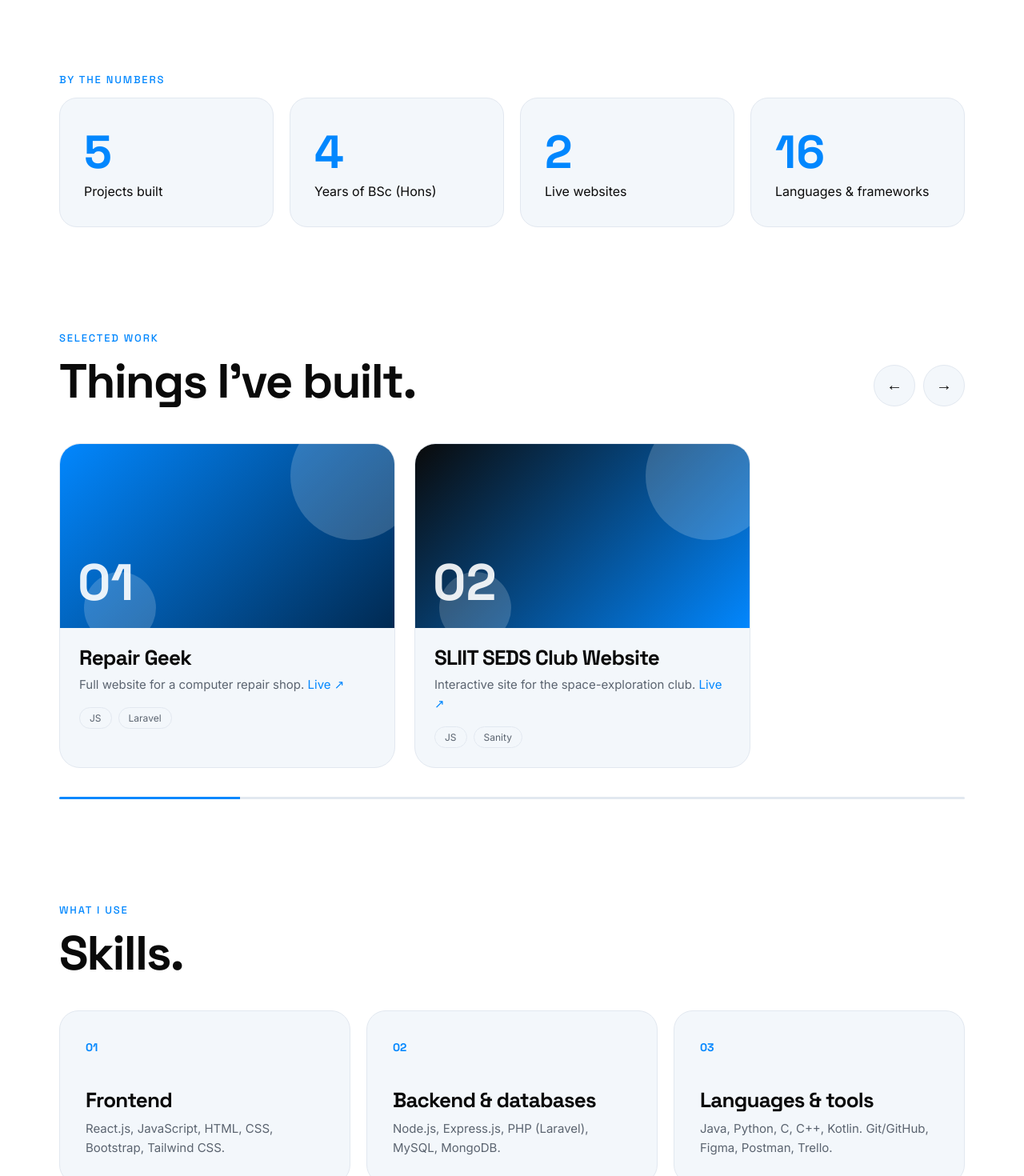
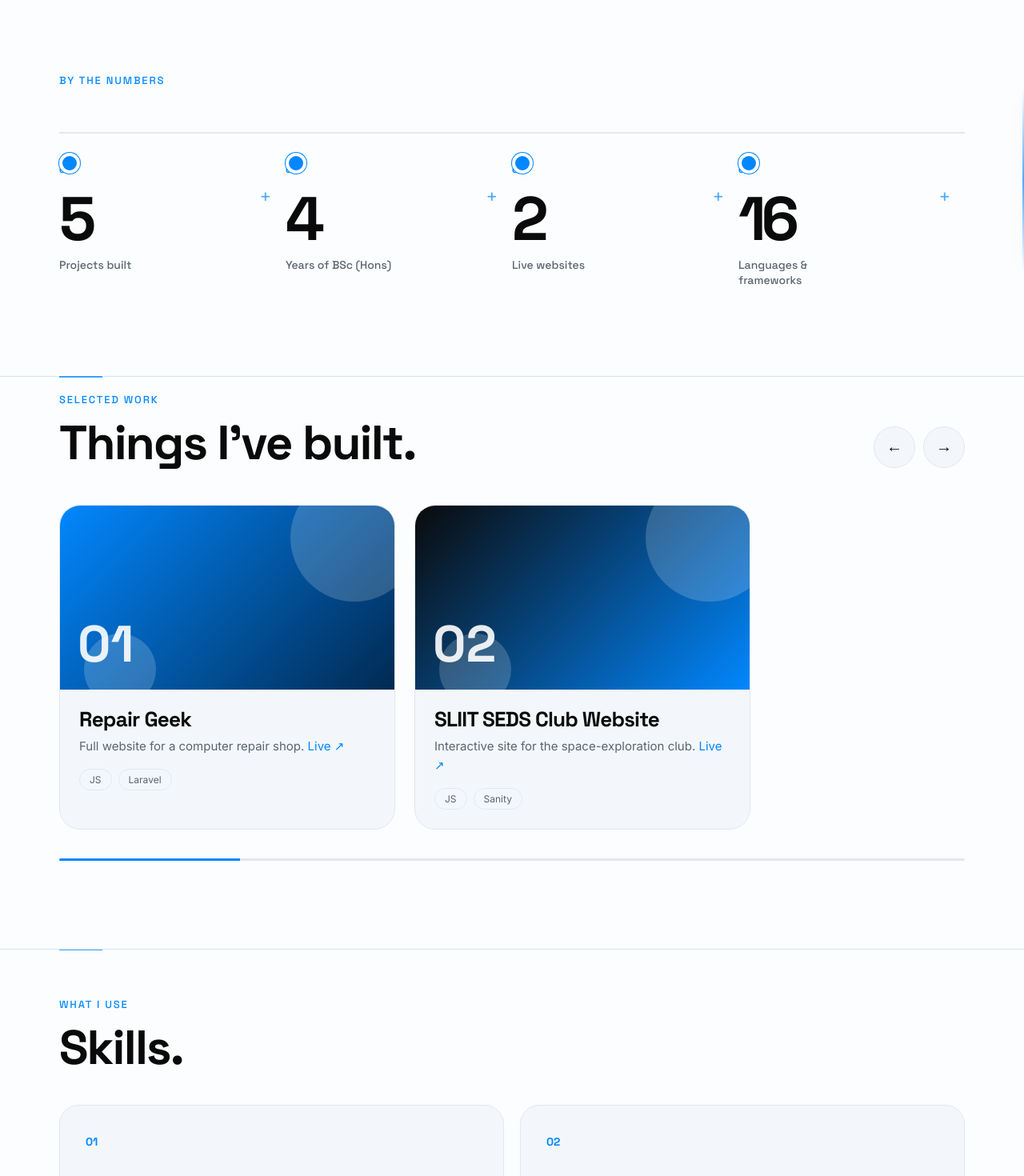
Before and after one commit to DKLakshman/My-Portfolio, a React (Vite) app in the folder client/: page / in a window 1280 px wide. Shown: the part 940-2410 px from the top of the page at 80% size. Built offline with nearby package versions, Linux system fonts and the light colour scheme; no server answers.

Commit message:
2nd sectuon

```diff
--- a/client/src/App.jsx
+++ b/client/src/App.jsx
@@ -64,7 +64,7 @@ function Activities() {
     return () => clearInterval(id);
   }, [i]);
   return (
-    <section style={{ paddingTop: 20 }}>
+    <section className="activities-section" style={{ paddingTop: 60 }}>
       <div className="wrap">
         <div className="tag" style={{ textAlign: 'center' }}>Beyond code</div>
         <div className="q">
@@ -100,24 +100,33 @@ export default function App() {
 
       <div className="mq"><div>{[...marquee, ...marquee].map((m, i) => <span key={i}>{m}</span>)}</div></div>
 
-      <section><div className="wrap">
+      <section className="numbers-section book-section"><Reveal className="book-page" direction="book" repeat><div className="wrap">
         <Reveal><div className="tag">By the numbers</div></Reveal>
-        <div className="stats">{stats.map((s) => <Reveal key={s.label} className="stat"><CountUp to={s.to} />{s.label}</Reveal>)}</div>
-      </div></section>
+        <div className="stats timeline-stats">
+          {stats.map((s, i) => (
+            <Reveal key={s.label} className="stat" delay={i * 0.08}>
+              <span className="stat-index">0{i + 1}</span>
+              <CountUp to={s.to} />
+              <span className="stat-label">{s.label}</span>
+              <span className="stat-mark">+</span>
+            </Reveal>
+          ))}
+        </div>
+      </div></Reveal></section>
 
       <Projects />
 
-      <section id="services" style={{ paddingTop: 20 }}><div className="wrap">
-        <Reveal><div className="tag">What I use</div><h2>Skills.</h2></Reveal>
-        <div className="grid">
-          {skills.map((s, i) => <Reveal key={s.title} className="svc" delay={i * 0.1}><span className="n">0{i + 1}</span><h3>{s.title}</h3><p>{s.text}</p></Reveal>)}
+      <section id="services" className="skills-section" style={{ paddingTop: 60 }}><div className="wrap">
+        <Reveal variant="lift" repeat><div className="tag">What I use</div><h2>Skills.</h2></Reveal>
+        <div className="grid skills-grid">
+          {skills.map((s, i) => <Reveal key={s.title} className="svc" variant="lift" delay={i * 0.14} repeat><span className="n">0{i + 1}</span><h3>{s.title}</h3><p>{s.text}</p></Reveal>)}
         </div>
       </div></section>
 
       <Journey />
       <Activities />
 
-      <section id="contact" style={{ paddingTop: 20 }}><div className="wrap">
+      <section id="contact" className="contact-section" style={{ paddingTop: 20 }}><div className="wrap">
         <Reveal className="cta">
           <div className="tag">Contact</div>
           <h2>Got an idea?<br /><span className="grad">Let’s build it.</span></h2>
--- a/client/src/components/Projects.jsx
+++ b/client/src/components/Projects.jsx
@@ -29,7 +29,7 @@ export default function Projects() {
   };
 
   return (
-    <section id="work" style={{ paddingTop: 20 }}>
+    <section id="work" className="projects-section" style={{ paddingTop: 20 }}>
       <div className="wrap sh">
         <Reveal><div className="tag">Selected work</div><h2>Things I’ve built.</h2></Reveal>
         <div className="arrows">
--- a/client/src/components/Reveal.jsx
+++ b/client/src/components/Reveal.jsx
@@ -1,9 +1,24 @@
 import { motion } from 'framer-motion';
 
-export default function Reveal({ children, delay = 0, className }) {
+export default function Reveal({ children, delay = 0, className, direction, repeat = false, variant }) {
+  const fromRight = direction === 'right';
+  const fromLeft = direction === 'left';
+  const bookPage = direction === 'book';
+  const lift = variant === 'lift';
+
   return (
-    <motion.div className={className} initial={{ opacity: 0, y: 40 }} whileInView={{ opacity: 1, y: 0 }}
-      viewport={{ once: true, amount: 0.2 }} transition={{ duration: 0.8, ease: [0.2, 0.8, 0.2, 1], delay }}>
+    <motion.div className={className} initial={{
+      opacity: 0,
+      x: lift ? 0 : bookPage ? 90 : fromRight ? 110 : fromLeft ? -110 : 0,
+      y: lift ? 55 : bookPage || direction ? 0 : 40,
+      scale: lift ? 0.92 : 1,
+      rotateX: lift ? 8 : 0,
+      rotateY: bookPage ? -78 : 0,
+      filter: lift ? 'blur(8px)' : 'blur(0px)',
+      transformPerspective: bookPage || lift ? 1400 : 0,
+    }}
+      whileInView={{ opacity: 1, x: 0, y: 0, scale: 1, rotateX: 0, rotateY: 0, filter: 'blur(0px)' }}
+      viewport={{ once: !repeat, amount: bookPage ? 0.35 : 0.2 }} transition={{ duration: bookPage ? 1.15 : 0.9, ease: [0.2, 0.8, 0.2, 1], delay }}>
       {children}
     </motion.div>
   );
--- a/client/src/data.js
+++ b/client/src/data.js
@@ -11,6 +11,7 @@ export const stats = [
 export const skills = [
   { title: 'Frontend', text: 'React.js, JavaScript, HTML, CSS, Bootstrap, Tailwind CSS.' },
   { title: 'Backend & databases', text: 'Node.js, Express.js, PHP (Laravel), MySQL, MongoDB.' },
+  { title: 'AI & machine learning', text: 'Python, MediaPipe, EfficientNet, dataset preparation, model training and evaluation.' },
   { title: 'Languages & tools', text: 'Java, Python, C, C++, Kotlin. Git/GitHub, Figma, Postman, Trello.' },
 ];
 
--- a/client/src/index.css
+++ b/client/src/index.css
@@ -1,7 +1,7 @@
 
-:root{--brand:#0287fe;--bg:#fff;--fg:#0a0a0a;--muted:#5b6470;--card:#f3f7fb;--line:#e2e8f0;--glow:rgba(2,135,254,.18);--grad-deep:#090d14;color-scheme:light;box-sizing:border-box;padding-top:env(safe-area-inset-top,0px);padding-bottom:env(safe-area-inset-bottom,0px)}
-@media (prefers-color-scheme:dark){:root:not([data-theme="light"]){--bg:#000;--fg:#fff;--muted:#9aa5b1;--card:#0d1117;--line:#1c242e;--glow:rgba(2,135,254,.35);--grad-deep:#7cc4ff;color-scheme:dark}}
-:root[data-theme="dark"]{--bg:#000;--fg:#fff;--muted:#9aa5b1;--card:#0d1117;--line:#1c242e;--glow:rgba(2,135,254,.35);--grad-deep:#7cc4ff;color-scheme:dark}
+:root{--brand:#0287fe;--bg:#fff;--fg:#0a0a0a;--muted:#5b6470;--card:#f3f7fb;--line:#e2e8f0;--section-line:#d8e2eb;--section-tint:#fbfdff;--glow:rgba(2,135,254,.18);--grad-deep:#090d14;color-scheme:light;box-sizing:border-box;padding-top:env(safe-area-inset-top,0px);padding-bottom:env(safe-area-inset-bottom,0px)}
+@media (prefers-color-scheme:dark){:root:not([data-theme="light"]){--bg:#000;--fg:#fff;--muted:#9aa5b1;--card:#0d1117;--line:#1c242e;--section-line:#1c2a38;--section-tint:#03070b;--glow:rgba(2,135,254,.35);--grad-deep:#7cc4ff;color-scheme:dark}}
+:root[data-theme="dark"]{--bg:#000;--fg:#fff;--muted:#9aa5b1;--card:#0d1117;--line:#1c242e;--section-line:#1c2a38;--section-tint:#03070b;--glow:rgba(2,135,254,.35);--grad-deep:#7cc4ff;color-scheme:dark}
 html{scroll-behavior:smooth;scroll-padding-top:env(safe-area-inset-top,0px)}
 *{box-sizing:border-box;margin:0}
 body{background:var(--bg);color:var(--fg);font:16px/1.6 Inter,system-ui,sans-serif;overflow-x:hidden;transition:background .4s,color .4s}
@@ -9,6 +9,9 @@ h1,h2,h3,.disp{font-family:"Space Grotesk",Inter,system-ui,sans-serif;line-heigh
 a{color:inherit;text-decoration:none}
 .wrap{max-width:1180px;margin:auto;padding:0 24px}
 section{padding:110px 0}
+.numbers-section,.projects-section,.skills-section,#journey,.activities-section,.contact-section{position:relative;border-top:1px solid var(--section-line);background:var(--section-tint)}
+.numbers-section::before,.projects-section::before,.skills-section::before,#journey::before,.activities-section::before,.contact-section::before{content:"";position:absolute;top:-1px;left:max(24px,calc((100% - 1132px) / 2));width:54px;height:2px;background:var(--brand);opacity:.75}
+.numbers-section::after,.projects-section::after,.skills-section::after,#journey::after,.activities-section::after,.contact-section::after{content:"";position:absolute;right:max(24px,calc((100% - 1132px) / 2));top:-1px;width:7px;height:1px;background:var(--section-line)}
 .tag{color:var(--brand);font:500 13px "Space Grotesk",sans-serif;letter-spacing:.14em;text-transform:uppercase;margin-bottom:14px}
 h2{font-size:clamp(34px,5vw,60px);margin-bottom:40px}
 #bar{position:fixed;top:0;left:0;height:3px;background:var(--brand);z-index:60}
@@ -54,10 +57,22 @@ h1{font-size:clamp(46px,8vw,104px)}
 @keyframes mq{to{transform:translateX(-50%)}}
 /* reveal */
 .rv{opacity:0;transform:translateY(40px);transition:opacity .9s,transform .9s cubic-bezier(.2,.8,.2,1)}.rv.in{opacity:1;transform:none}
+/* book-opening feature page */
+.book-section{overflow:hidden;perspective:1600px}
+.book-page{transform-origin:right center;backface-visibility:hidden;will-change:transform,opacity;position:relative}
+.book-page::before{content:"";position:absolute;top:7%;bottom:7%;right:0;width:2px;background:linear-gradient(180deg,transparent,var(--brand),transparent);opacity:.7;box-shadow:0 0 24px var(--glow);pointer-events:none}
 /* stats */
-.stats{display:grid;grid-template-columns:repeat(auto-fit,minmax(200px,1fr));gap:20px}
-.stat{padding:30px;border:1px solid var(--line);border-radius:22px;background:var(--card)}
-.stat b{font:700 58px "Space Grotesk",sans-serif;color:var(--brand);display:block}
+.timeline-stats{display:grid;grid-template-columns:repeat(4,minmax(0,1fr));position:relative;padding-top:34px}
+.timeline-stats::before{content:"";position:absolute;left:0;right:0;top:42px;height:2px;background:var(--line)}
+.stat{min-height:175px;position:relative;padding:48px 18px 0 0;transition:transform .3s ease}
+.stat::before{content:"";position:absolute;top:34px;left:0;width:18px;height:18px;border:4px solid var(--bg);border-radius:50%;background:var(--brand);box-shadow:0 0 0 1px var(--brand);z-index:1;transition:transform .3s,box-shadow .3s}
+.stat:hover{transform:translateY(-6px)}
+.stat:hover::before{transform:scale(1.35);box-shadow:0 0 0 7px var(--glow)}
+.stat-index{display:block;font:600 11px "Space Grotesk",sans-serif;letter-spacing:.12em;color:var(--brand);margin-bottom:20px}
+.stat b{font:700 clamp(46px,6vw,78px)/.9 "Space Grotesk",sans-serif;letter-spacing:-.08em;color:var(--fg);display:inline-block}
+.stat-label{display:block;max-width:150px;font:500 14px/1.35 "Space Grotesk",sans-serif;color:var(--muted);margin-top:14px}
+.stat-mark{position:absolute;right:18px;top:70px;font-size:22px;color:var(--brand);opacity:.7}
+@media(max-width:700px){.timeline-stats{grid-template-columns:1fr;gap:0;padding:0 0 0 30px}.timeline-stats::before{left:8px;right:auto;top:0;bottom:0;width:2px;height:auto}.timeline-stats .stat{min-height:125px;padding:4px 0 24px 28px}.timeline-stats .stat::before{top:5px;left:-30px}.timeline-stats .stat-index{margin-bottom:10px}.timeline-stats .stat-mark{top:30px;right:12px}}
 /* slider */
 .sh{display:flex;justify-content:space-between;align-items:end;gap:20px}
 .arrows{display:flex;gap:10px;margin-bottom:40px}
@@ -77,11 +92,15 @@ h1{font-size:clamp(46px,8vw,104px)}
 .tags{display:flex;gap:8px;margin-top:16px;flex-wrap:wrap}.tags i{font-style:normal;font-size:12px;border:1px solid var(--line);border-radius:99px;padding:3px 12px;color:var(--muted)}
 .prog{height:3px;background:var(--line);border-radius:3px;margin-top:6px;overflow:hidden}.prog div{height:100%;width:20%;background:var(--brand);transition:width .2s}
 /* services */
-.grid{display:grid;grid-template-columns:repeat(auto-fit,minmax(260px,1fr));gap:20px}
+.grid{display:grid;grid-template-columns:repeat(2,minmax(0,1fr));gap:20px}
 .svc{padding:32px;border-radius:24px;border:1px solid var(--line);background:var(--card);position:relative;overflow:hidden;transition:transform .2s}
 .svc::before{content:"";position:absolute;width:260px;height:260px;border-radius:50%;background:radial-gradient(var(--glow),transparent 65%);left:var(--mx,50%);top:var(--my,50%);transform:translate(-50%,-50%);opacity:0;transition:opacity .3s}
 .svc:hover::before{opacity:1}.svc>*{position:relative}
 .svc .n{font:700 14px "Space Grotesk",sans-serif;color:var(--brand)}.svc h3{font-size:26px;margin:40px 0 10px}.svc p{color:var(--muted);font-size:15px}
+.skills-section{overflow:hidden}
+.skills-grid{perspective:1200px}
+.skills-grid .svc{transform-origin:center bottom;will-change:transform,opacity,filter}
+@media(max-width:620px){.grid{grid-template-columns:1fr}}
 /* timeline */
 .tl{position:relative;padding-left:40px;--p:0}
 .tl::before{content:"";position:absolute;left:8px;top:0;bottom:0;width:2px;background:var(--line)}
```
